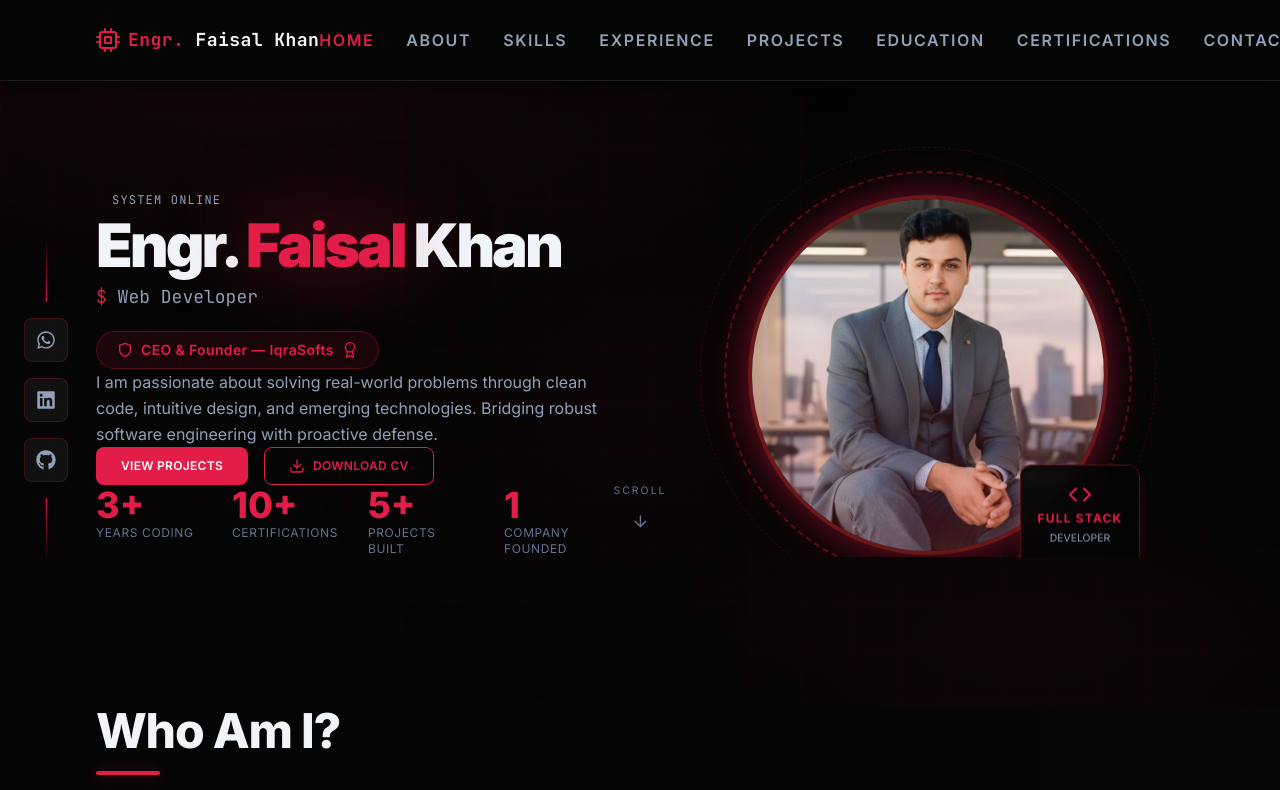
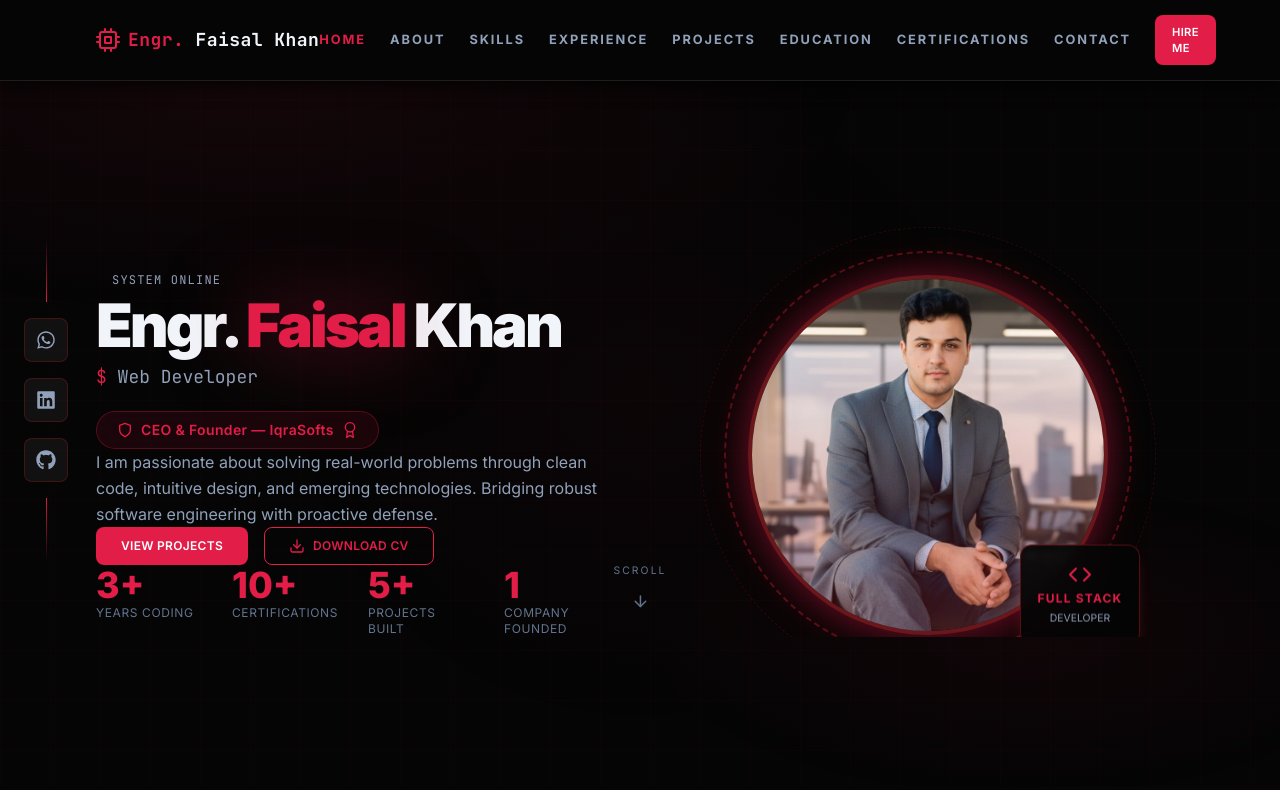
Before and after one commit to faisalkhancodes/ifaisalkhan-project, a React app: page / in a window 1280 px wide. Shown: the top 790 px of the page. Built offline with nearby package versions, Linux system fonts and the light colour scheme; the HTML template or start-up script is replaced by a standard one.

Commit message:
Fixed desktop Navbar overlap and optimized Hero spacing based on screenshot

```diff
--- a/src/App.jsx
+++ b/src/App.jsx
@@ -34,6 +34,8 @@ function App() {
       <SocialSidebar />
 
       <main>
+        {/* Physical spacer for fixed Navbar clearance */}
+        <div className="h-16 md:h-20 w-full bg-[#050505]" />
         <Hero />
         <div className="w-full h-[150px]" />
         <About />
--- a/src/components/Hero.jsx
+++ b/src/components/Hero.jsx
@@ -21,7 +21,7 @@ export default function Hero() {
   }, []);
 
   return (
-    <section id="home" className="relative z-10 overflow-hidden flex flex-col items-center justify-start mt-16 md:mt-20 pt-24 md:pt-44 pb-40 md:pb-60">
+    <section id="home" className="relative z-10 overflow-hidden flex flex-col items-center justify-start pt-12 md:pt-24 pb-40 md:pb-60">
 
       {/* Scan line effect */}
       <div className="absolute inset-0 overflow-hidden pointer-events-none z-0">
--- a/src/components/Navbar.jsx
+++ b/src/components/Navbar.jsx
@@ -58,11 +58,11 @@ export default function Navbar() {
         </motion.a>
 
         {/* Desktop Links */}
-        <div className="hidden lg:flex items-center gap-4 xl:gap-8">
+        <div className="hidden lg:flex items-center gap-2 xl:gap-6">
           {navLinks.map((link, i) => (
             <motion.a key={link.href} href={link.href}
               initial={{ opacity: 0, y: -10 }} animate={{ opacity: 1, y: 0 }} transition={{ delay: 0.1 * i, duration: 0.3 }}
-              className={`px-2 py-2 rounded-md text-sm xl:text-base font-semibold tracking-widest uppercase transition-all duration-300 ${
+              className={`px-1.5 py-2 rounded-md text-[0.7rem] xl:text-[0.8rem] font-bold tracking-[0.15em] uppercase transition-all duration-300 ${
                 active === link.href.slice(1)
                   ? 'text-[#E11D48]'
                   : 'text-slate-400 hover:text-white'
@@ -71,7 +71,7 @@ export default function Navbar() {
             </motion.a>
           ))}
           <motion.a href="#contact" initial={{ opacity: 0 }} animate={{ opacity: 1 }} transition={{ delay: 0.8 }}
-            className="ml-2 xl:ml-6 btn-red !py-2 !px-5 !text-[0.7rem] xl:!text-xs">
+            className="ml-1 xl:ml-4 btn-red !py-2 !px-4 !text-[0.65rem] xl:!text-[0.7rem]">
             Hire Me
           </motion.a>
         </div>
```
